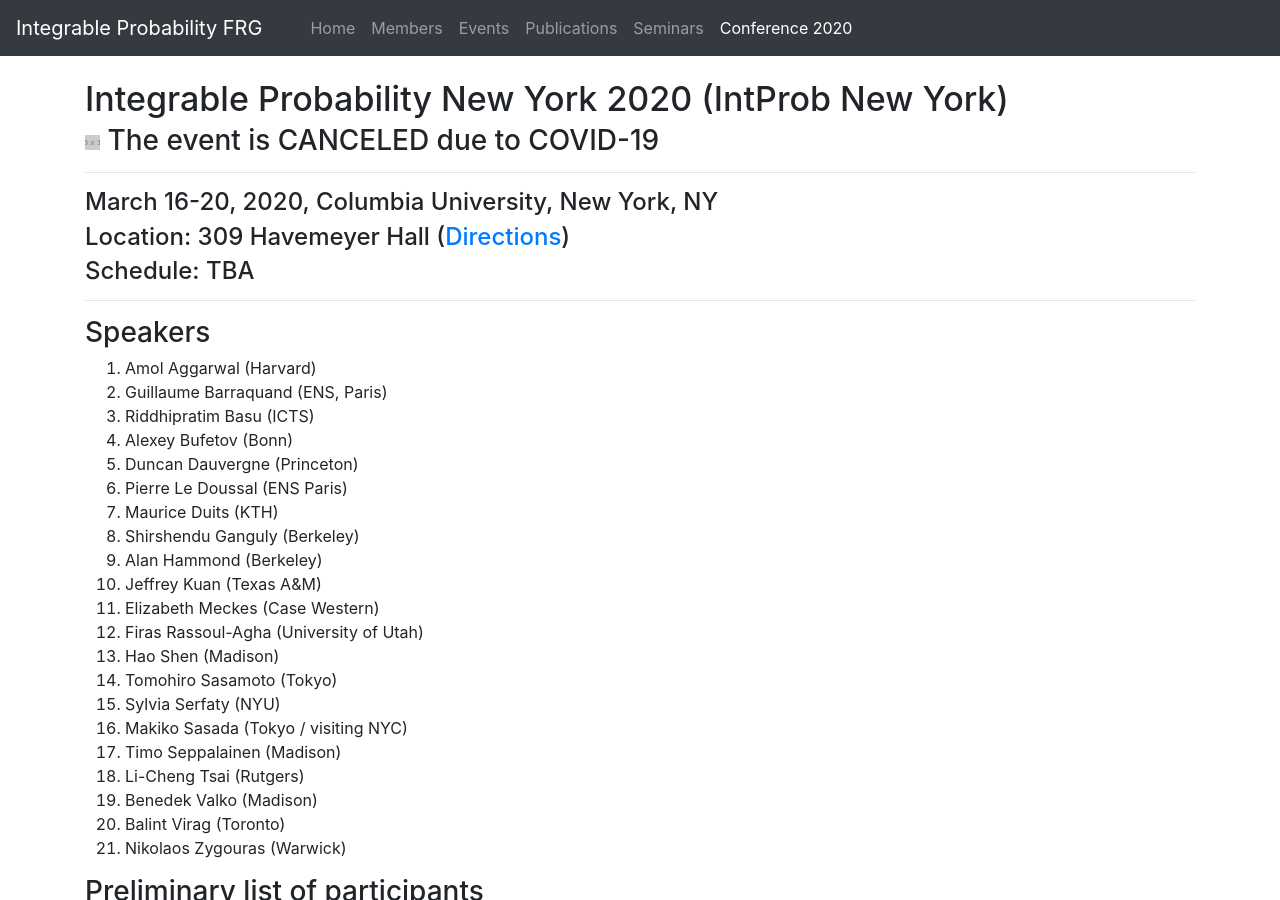
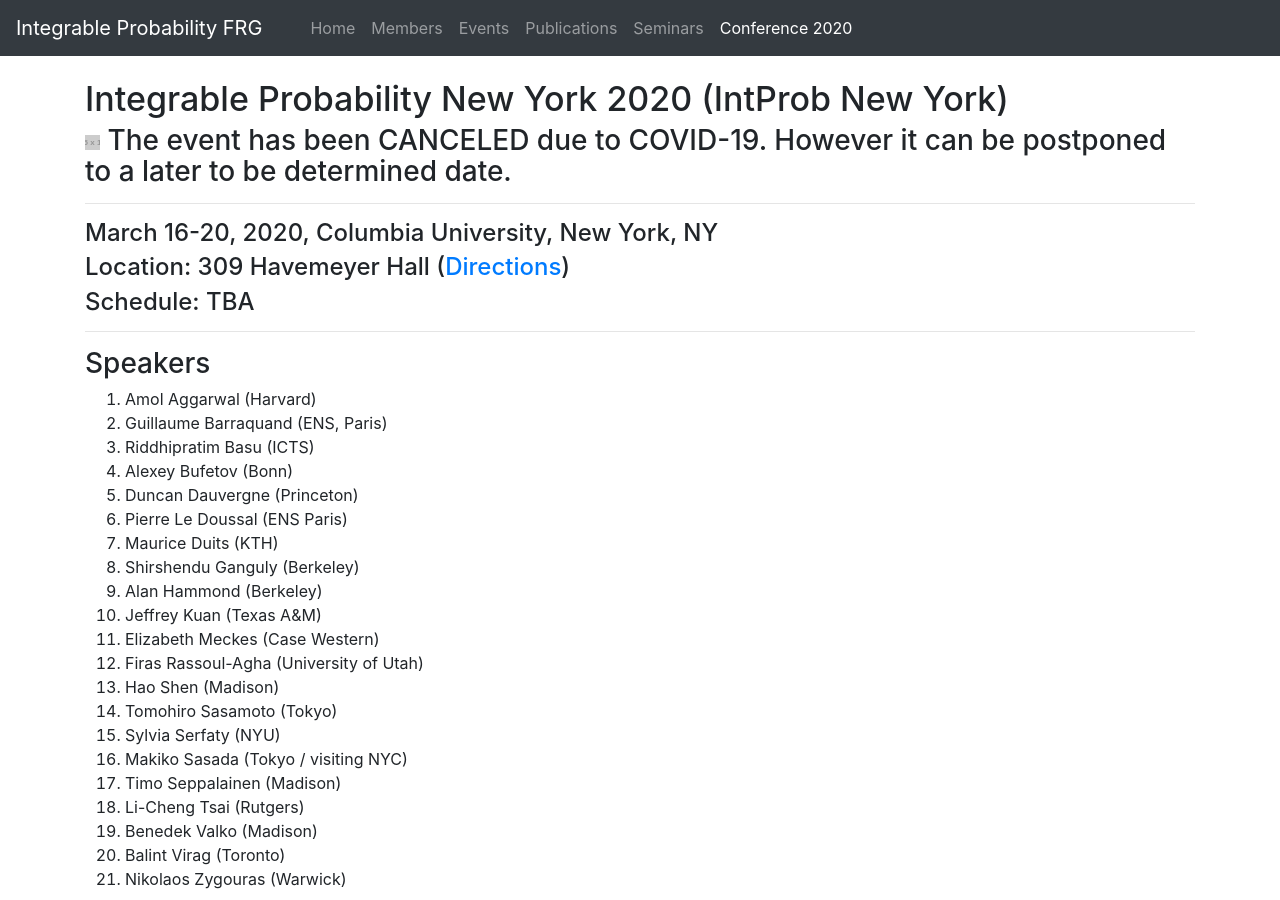
Before and after one commit to int-prob/int-prob-code, a Jekyll site: the page built from conference2020/index.md, in a window 1280 px wide and 900 px high. Built offline with Jekyll 4.4.1, drawn with Linux system fonts in a browser that asks for light colours; nearby versions of some CDN libraries.

Commit message:
Update index.md

```diff
--- a/conference2020/index.md
+++ b/conference2020/index.md
@@ -8,7 +8,7 @@ permalink: /conference2020/
 
 # Integrable Probability New York 2020 (IntProb New York)
 
-## ![#f03c15](https://placehold.it/15/f03c15/000000?text=+) The event is CANCELED due to COVID-19
+## ![#f03c15](https://placehold.it/15/f03c15/000000?text=+) The event has been CANCELED due to COVID-19. However it can be postponed to a later to be determined date.
 
 ---
 
```
